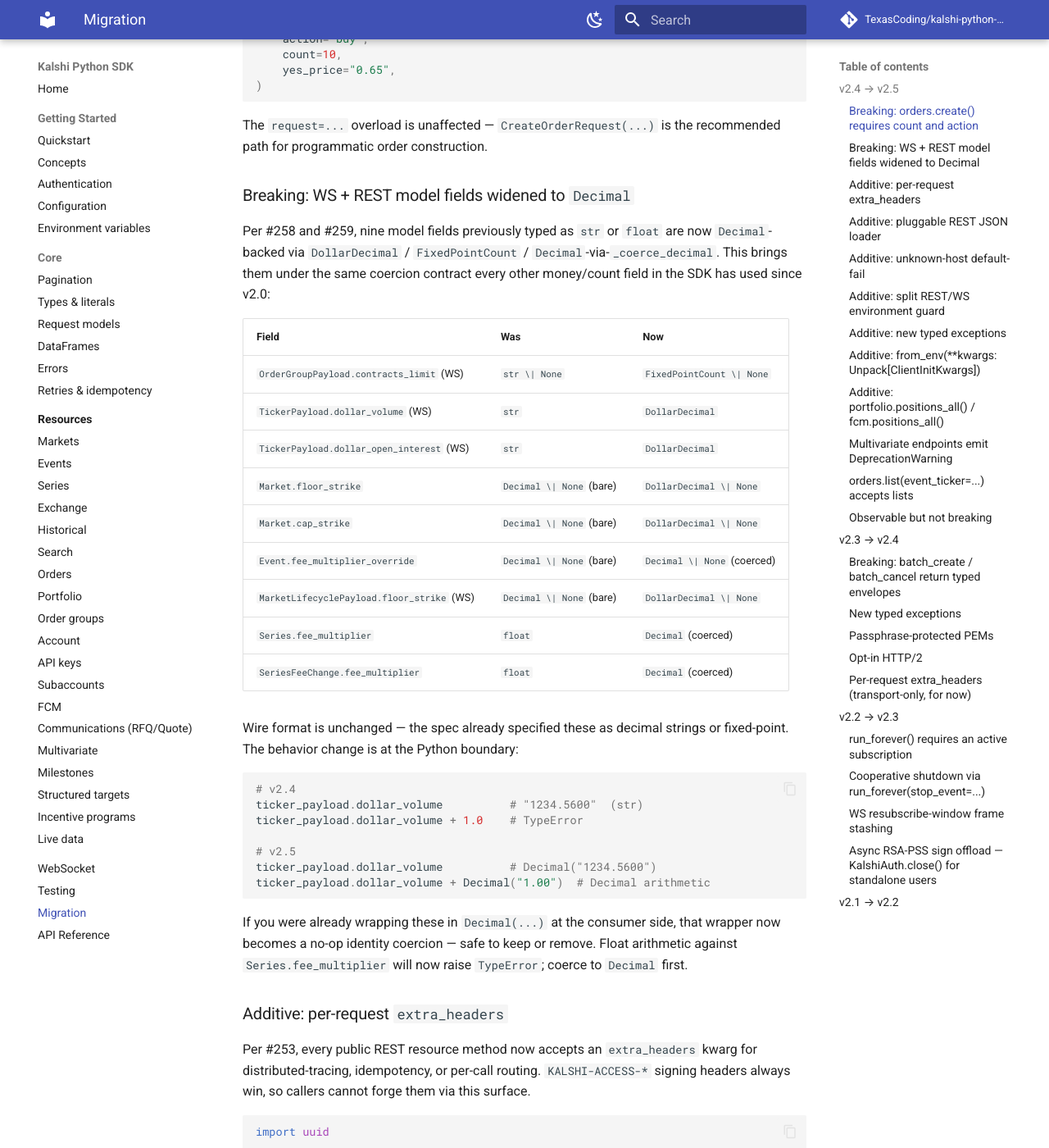
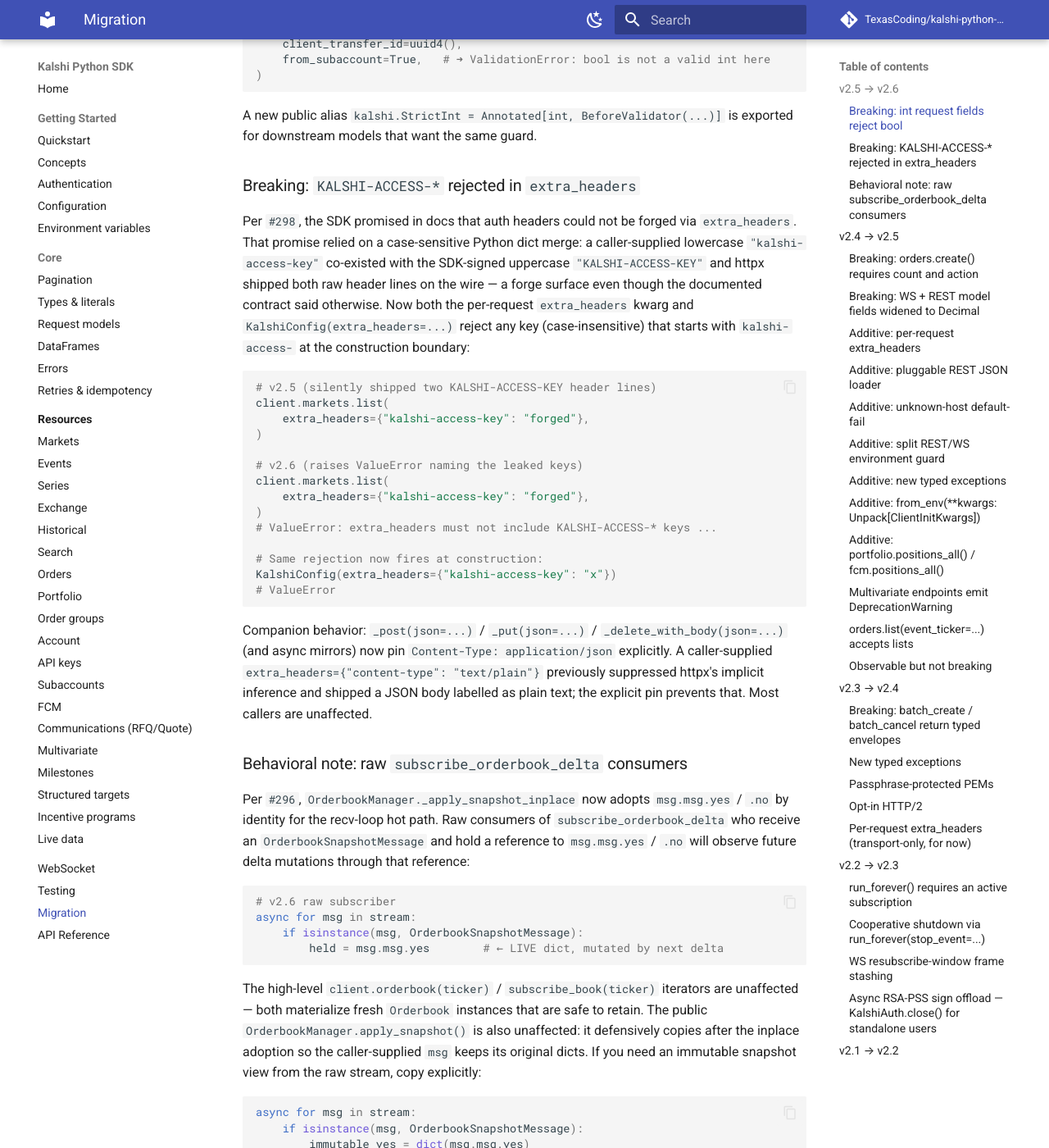
Before and after one commit to TexasCoding/kalshi-python-sdk, an MkDocs documentation site: the page built from docs/migration.md, in a window 1280 px wide and 1400 px high, scrolled down 686 px. Shown: the whole window at 82% size. Built offline with MkDocs 1.6.1 and Material for MkDocs 9.7.7, drawn with Linux system fonts in a browser that asks for light colours; comment, search, counter and statistics services are not loaded; some of the changed text lies outside the part shown.

Commit message:
release: 2.6.0 — post-v2.5 independent reviewer SDK audit closure (#295-#301) (#310)
7 issues across security, HTTP transport, WebSocket reliability, models/types,
REST resources, performance, and docs — identified by a fresh 7-agent parallel
review on top of the v2.5 closure and executed across 3 sequential waves in
disjoint git worktrees.

Two breaking changes folded in:
- int request fields reject bool across V1+V2 via new kalshi.StrictInt (#295)
- KALSHI-ACCESS-* in extra_headers rejected at construction + per-request (#298)

Critical fixes:
- WS session re-entry guard with state reset on partial connect failure (#297)
- Case-insensitive transport header merge + explicit Content-Type pin on JSON
  body helpers, closing a wire-level auth-header forge surface (#298)

Performance:
- Orderbook snapshot identity adoption restored on the recv-loop bypass while
  the public apply_snapshot keeps its defensive copy (#296)

Polish:
- Sync/AsyncTransport.close() explicitly idempotent (#301)
- docs/resources/orders.md drops stale defaults-to-buy comment (#299)
- docs/configuration.md reference table completed (#300)

Closes #295, #296, #297, #298, #299, #300, #301.

````diff
--- a/docs/migration.md
+++ b/docs/migration.md
@@ -1,4 +1,103 @@
 # Migration
+
+## v2.5 → v2.6
+
+v2.6 ships two behavioral fences, both surface bugs that were already wrong:
+``bool`` no longer slips through on integer request fields (`#295`), and
+``extra_headers`` cannot carry ``KALSHI-ACCESS-*`` keys (`#298`). Wire
+format is unchanged.
+
+### Breaking: `int` request fields reject `bool`
+
+Per `#295`, every integer field on every Request model that lacks a
+dedicated validator now rejects ``bool`` at construction. ``bool`` is an
+``int`` subclass, so a caller passing ``True``/``False`` silently became
+``1``/``0`` and money-routing fields (``subaccount``, ``from_subaccount``,
+``amount_cents``, ``count``, etc.) silently misrouted. The fix mirrors
+``CreateOrderRequest.buy_max_cost`` (`#243`) across all request models on
+both V1 and V2 surfaces:
+
+```python
+# v2.5 (silent True → 1)
+ApplySubaccountTransferRequest(
+    client_transfer_id=uuid4(),
+    from_subaccount=True,   # → 1, transfer from subaccount 1
+    to_subaccount=True,     # → 1, transfer TO subaccount 1
+    amount_cents=True,      # → 1, one cent
+)
+
+# v2.6 (raises ValidationError on each bool)
+ApplySubaccountTransferRequest(
+    client_transfer_id=uuid4(),
+    from_subaccount=True,   # ➜ ValidationError: bool is not a valid int here
+)
+```
+
+A new public alias ``kalshi.StrictInt = Annotated[int, BeforeValidator(...)]``
+is exported for downstream models that want the same guard.
+
+### Breaking: `KALSHI-ACCESS-*` rejected in `extra_headers`
+
+Per `#298`, the SDK promised in docs that auth headers could not be forged
+via ``extra_headers``. That promise relied on a case-sensitive Python dict
+merge: a caller-supplied lowercase ``"kalshi-access-key"`` co-existed with
+the SDK-signed uppercase ``"KALSHI-ACCESS-KEY"`` and httpx shipped both raw
+header lines on the wire — a forge surface even though the documented
+contract said otherwise. Now both the per-request ``extra_headers`` kwarg
+and ``KalshiConfig(extra_headers=...)`` reject any key (case-insensitive)
+that starts with ``kalshi-access-`` at the construction boundary:
+
+```python
+# v2.5 (silently shipped two KALSHI-ACCESS-KEY header lines)
+client.markets.list(
+    extra_headers={"kalshi-access-key": "forged"},
+)
+
+# v2.6 (raises ValueError naming the leaked keys)
+client.markets.list(
+    extra_headers={"kalshi-access-key": "forged"},
+)
+# ValueError: extra_headers must not include KALSHI-ACCESS-* keys ...
+
+# Same rejection now fires at construction:
+KalshiConfig(extra_headers={"kalshi-access-key": "x"})
+# ValueError
+```
+
+Companion behavior: `_post(json=...)` / `_put(json=...)` /
+`_delete_with_body(json=...)` (and async mirrors) now pin
+``Content-Type: application/json`` explicitly. A caller-supplied
+``extra_headers={"content-type": "text/plain"}`` previously suppressed
+httpx's implicit inference and shipped a JSON body labelled as plain
+text; the explicit pin prevents that. Most callers are unaffected.
+
+### Behavioral note: raw `subscribe_orderbook_delta` consumers
+
+Per `#296`, `OrderbookManager._apply_snapshot_inplace` now adopts
+``msg.msg.yes`` / ``.no`` by identity for the recv-loop hot path. Raw
+consumers of ``subscribe_orderbook_delta`` who receive an
+``OrderbookSnapshotMessage`` and hold a reference to ``msg.msg.yes`` /
+``.no`` will observe future delta mutations through that reference:
+
+```python
+# v2.6 raw subscriber
+async for msg in stream:
+    if isinstance(msg, OrderbookSnapshotMessage):
+        held = msg.msg.yes        # ← LIVE dict, mutated by next delta
+```
+
+The high-level ``client.orderbook(ticker)`` / ``subscribe_book(ticker)``
+iterators are unaffected — both materialize fresh ``Orderbook`` instances
+that are safe to retain. The public ``OrderbookManager.apply_snapshot()``
+is also unaffected: it defensively copies after the inplace adoption so
+the caller-supplied ``msg`` keeps its original dicts. If you need an
+immutable snapshot view from the raw stream, copy explicitly:
+
+```python
+async for msg in stream:
+    if isinstance(msg, OrderbookSnapshotMessage):
+        immutable_yes = dict(msg.msg.yes)
+```
 
 ## v2.4 → v2.5
 
--- a/kalshi/__init__.py
+++ b/kalshi/__init__.py
@@ -337,4 +337,4 @@ __all__ = [
     "Withdrawal",
 ]
 
-__version__ = "2.5.0"
+__version__ = "2.6.0"
--- a/pyproject.toml
+++ b/pyproject.toml
@@ -1,6 +1,6 @@
 [project]
 name = "kalshi-sdk"
-version = "2.5.0"
+version = "2.6.0"
 description = "A professional Python SDK for the Kalshi prediction markets API"
 readme = "README.md"
 license = { text = "MIT" }
````
Also changed, not shown: CHANGELOG.md (+95 -0 lines), ROADMAP.md (+14 -0 lines).
